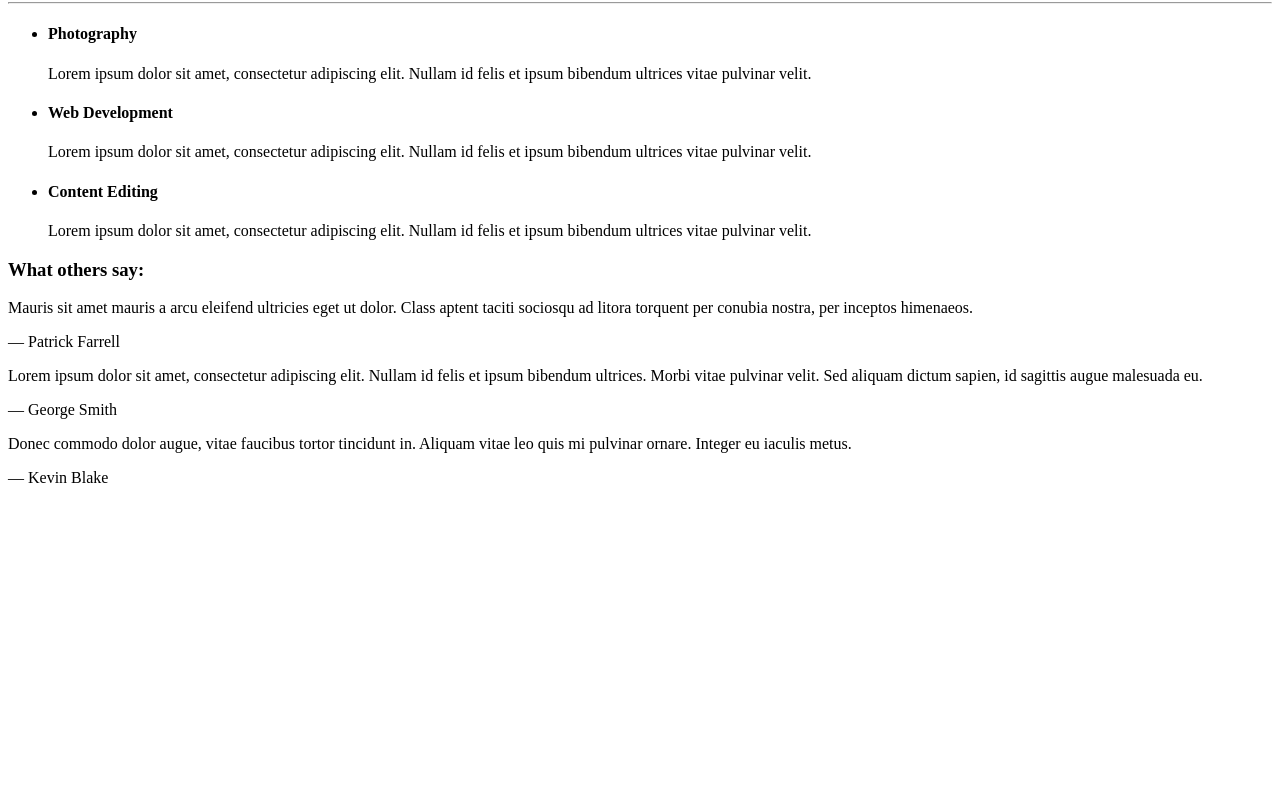
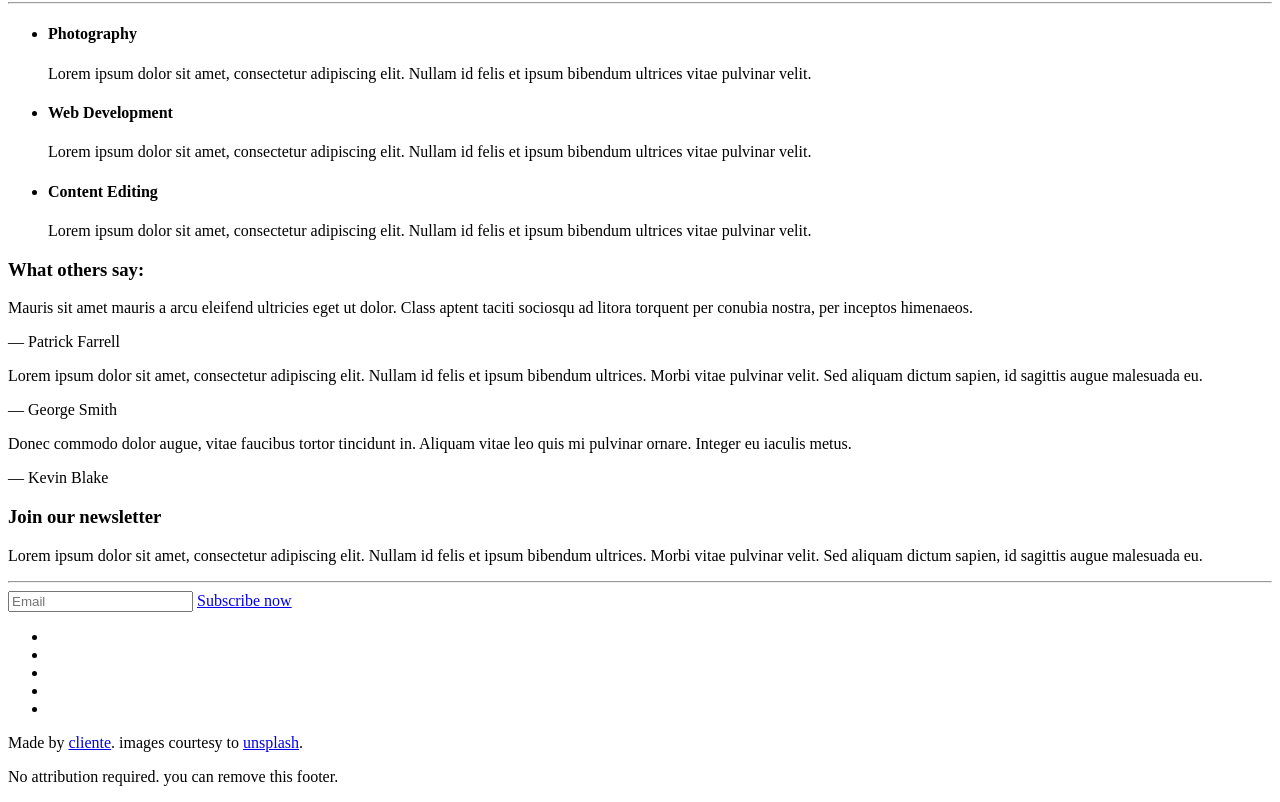
Before and after one commit to josecondori-ai/mi-pagina-web-de-ejemplo, a plain HTML site: page index.html in a window 1280 px wide. Shown: the part 557-1359 px from the top of the page. Before the commit the page ends 1060 px from the top, so only its background shows below. Drawn offline with Linux system fonts and the light colour scheme.

Commit message:
envio pagina a github lista

```diff
--- a/index.html
+++ b/index.html
@@ -84,6 +84,28 @@
 
 
 	</section>
+    <section class="contact">
+		<h3 class="title">Join our newsletter</h3>
+		<p>Lorem ipsum dolor sit amet, consectetur adipiscing elit. Nullam id felis et ipsum bibendum ultrices. Morbi vitae pulvinar velit. Sed aliquam dictum sapien, id sagittis augue malesuada eu.</p>
+		<hr>
+
+		<form>
+			<input type="email" placeholder="Email">
+			<a href="#" class="btn">Subscribe now</a>
+		</form>
+	</section>
+
+	<footer>
+		<ul>
+			<li><a href="#"><i class="fa fa-twitter-square"></i></a></li>
+			<li><a href="#"><i class="fa fa-facebook-square"></i></a></li>
+			<li><a href="#"><i class="fa fa-snapchat-square"></i></a></li>
+			<li><a href="#"><i class="fa fa-pinterest-square"></i></a></li>
+			<li><a href="#"><i class="fa fa-github-square""></i></a></li>
+		</ul>
+		<p>Made by <a href="#" target="_blank">cliente</a>. images courtesy to <a href="http://unsplash.com/" target="_blank">unsplash</a>.</p>
+		<p>No attribution required. you can remove this footer.</p>
+	</footer>
 
 
 </body>
```
